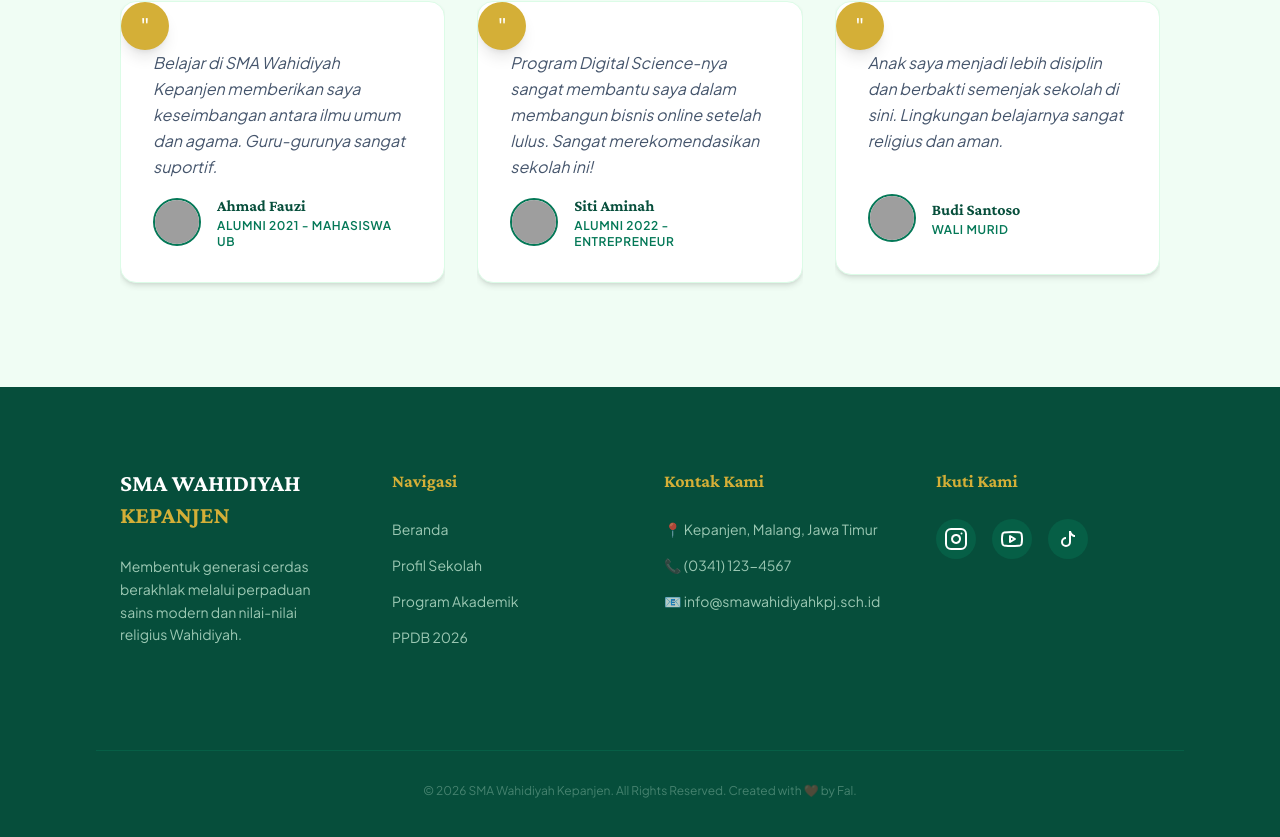
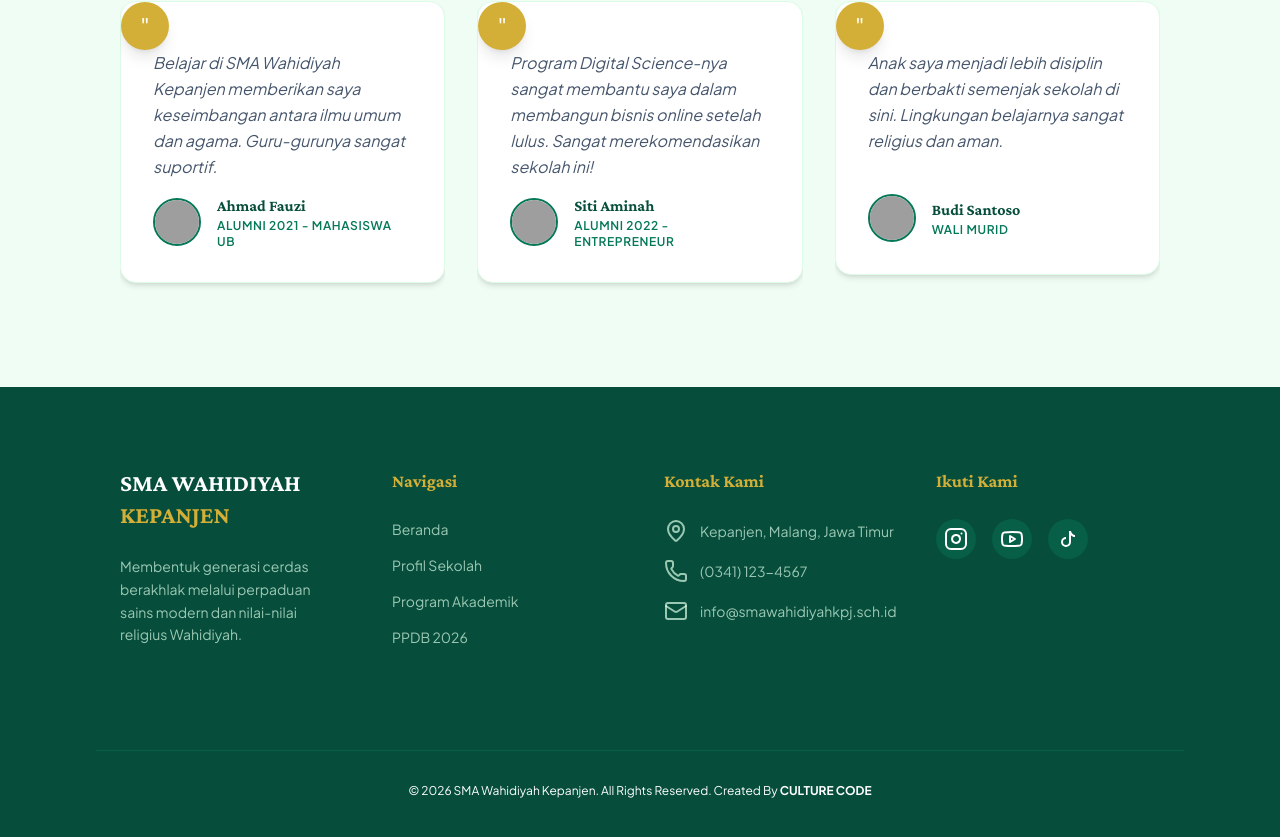
Before and after one commit to Culturecodee/Sma-Wahidiyah-Kepanjen, a React (Vite) app: page / in a window 1280 px wide. Shown: the part 3369-4206 px from the top of the page. Built offline with nearby package versions, Linux system fonts and the light colour scheme; grey boxes are pictures that could not be loaded.

Commit message:
add icon footer

```diff
--- a/src/components/section/Footer.jsx
+++ b/src/components/section/Footer.jsx
@@ -1,6 +1,6 @@
 import { Link } from "react-router-dom";
 import Reveal from "./Reveal";
-import { Instagram, Youtube } from "lucide-react";
+import { Instagram, Youtube, MapPin, Phone, Mail} from "lucide-react";
 
 const Footer = () => {
   return (
@@ -35,9 +35,9 @@ const Footer = () => {
           <Reveal direction="up" delay={0.4}>
             <h3 className="font-bold text-lg mb-6 text-accent">Kontak Kami</h3>
             <ul className="space-y-4 text-sm text-primary-100/70 font-sans">
-              <li className="flex items-center gap-3">📍 Kepanjen, Malang, Jawa Timur</li>
-              <li className="flex items-center gap-3">📞 (0341) 123-4567</li>
-              <li className="flex items-center gap-3">📧 info@smawahidiyahkpj.sch.id</li>
+              <li className="flex items-center gap-3"><MapPin /> Kepanjen, Malang, Jawa Timur</li>
+              <li className="flex items-center gap-3"><Phone /> (0341) 123-4567</li>
+              <li className="flex items-center gap-3"><Mail /> info@smawahidiyahkpj.sch.id</li>
             </ul>
           </Reveal>
         </div>
@@ -60,8 +60,8 @@ const Footer = () => {
       </div>
 
       {/* Copyright */}
-      <div className="container mx-auto px-6 mt-20 pt-8 border-t border-primary-800 text-center text-xs text-primary-100/30">
-        <p>© 2026 SMA Wahidiyah Kepanjen. All Rights Reserved. Created with ❤️ by Fal.</p>
+      <div className="container mx-auto px-6 mt-20 pt-8 border-t border-primary-800 text-center text-xs text-primary">
+        <p>© 2026 SMA Wahidiyah Kepanjen. All Rights Reserved. Created By <b>CULTURE CODE</b></p>
       </div>
     </footer>
   );
```
